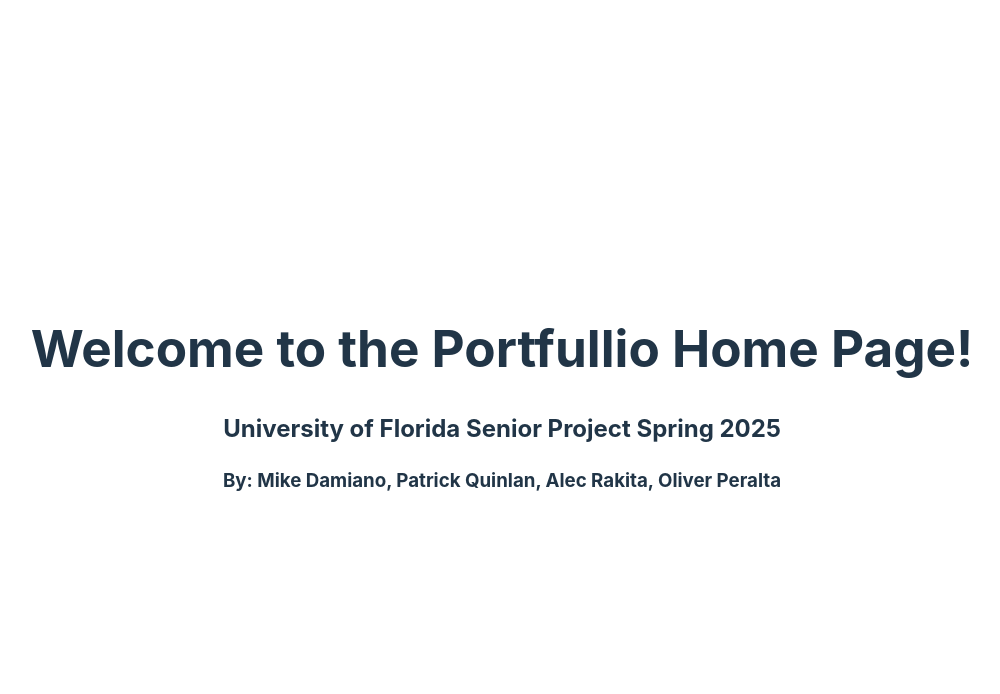
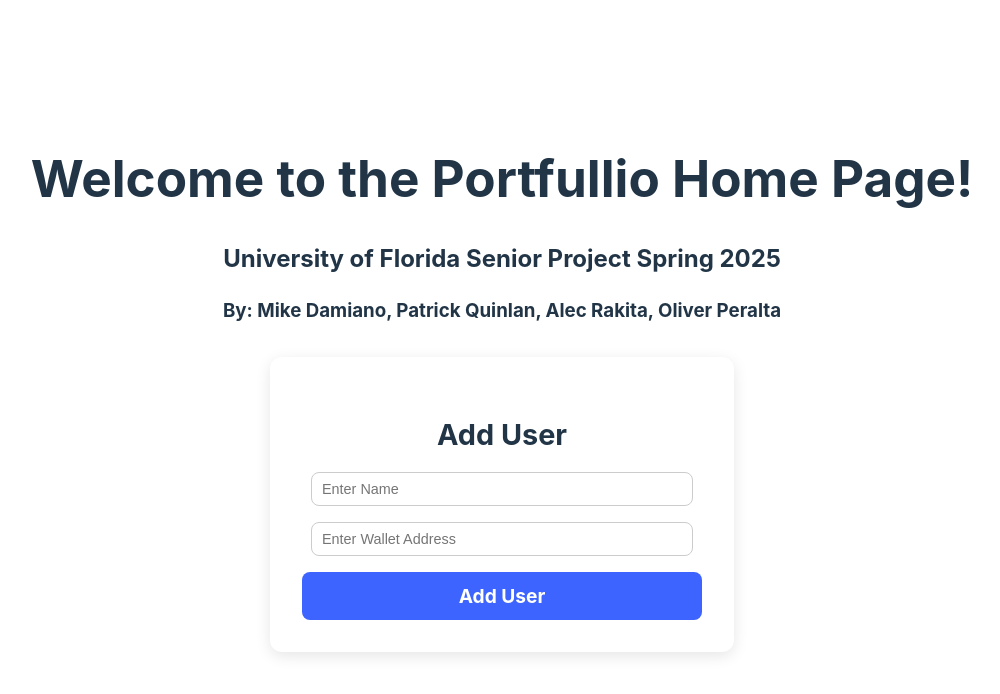
Before and after one commit to alec121212/Portfullio, a React (Vite) app in the folder portfullio/: page / in a window 1280 px wide. Shown: the top 694 px of the page, without its empty margins (138-1138 px from the left). Built offline with nearby package versions, Linux system fonts and the light colour scheme.

Commit message:
Can take input on frontend now

```diff
--- a/portfullio/src/App.css
+++ b/portfullio/src/App.css
@@ -40,3 +40,56 @@
 .read-the-docs {
   color: #888;
 }
+
+.form-container {
+  max-width: 400px;
+  margin: 2rem auto;
+  padding: 2rem;
+  background-color: #ffffff;
+  box-shadow: 0px 4px 15px rgba(0, 0, 0, 0.1);
+  border-radius: 12px;
+  text-align: center;
+}
+
+.form-heading {
+  font-size: 1.8em;
+  color: #213547;
+  margin-bottom: 1rem;
+}
+
+.form-input {
+  width: 90%;
+  padding: 8px 10px;
+  margin-bottom: 1rem;
+  border-radius: 8px;
+  border: 1px solid #ccc;
+  font-size: 0.9rem;
+  transition: border-color 0.3s ease;
+  margin-left: auto;
+  margin-right: auto;
+}
+
+
+.form-input:focus {
+  border-color: #3d64ff;
+  outline: none;
+}
+
+/* Button styling */
+.form-button {
+  width: 100%;
+  padding: 12px;
+  background-color: #3d64ff;
+  color: white;
+  font-size: 1.2em;
+  font-weight: bold;
+  border: none;
+  border-radius: 8px;
+  cursor: pointer;
+  transition: background-color 0.3s ease;
+}
+
+
+.form-button:hover {
+  background-color: #3459d9;
+}
--- /dev/null
+++ b/portfullio/src/UserForm.jsx
@@ -0,0 +1,54 @@
+import { useState } from "react";
+
+const UserForm = () => {
+    const [name, setName] = useState("");
+    const [walletAddress, setWalletAddress] = useState("");
+
+    const handleSubmit = async () => {
+        if (!name || !walletAddress) {
+            alert("Please fill in both fields.");
+            return;
+        }
+
+        const response = await fetch("http://localhost:5000/users", {
+            method: "POST",
+            headers: {
+                "Content-Type": "application/json",
+            },
+            body: JSON.stringify({ name, walletAddress }),
+        });
+
+        if (response.ok) {
+            alert("User added successfully!");
+            setName("");
+            setWalletAddress("");
+        } else {
+            alert("Failed to add user.");
+        }
+    };
+
+    return (
+        <div className="form-container">
+            <h2 className="form-heading">Add User</h2>
+            <input
+                type="text"
+                placeholder="Enter Name"
+                value={name}
+                onChange={(e) => setName(e.target.value)}
+                className="form-input"
+            />
+            <input
+                type="text"
+                placeholder="Enter Wallet Address"
+                value={walletAddress}
+                onChange={(e) => setWalletAddress(e.target.value)}
+                className="form-input"
+            />
+            <button onClick={handleSubmit} className="form-button">
+                Add User
+            </button>
+        </div>
+    );
+};
+
+export default UserForm;
--- a/portfullio/src/pages/Home.jsx
+++ b/portfullio/src/pages/Home.jsx
@@ -1,5 +1,6 @@
 // Home Screen
 import React from 'react';
+import UserForm from "../UserForm";
 
 const Home = () => {
   return (
@@ -8,6 +9,7 @@
         <h1>Welcome to the Portfullio Home Page!</h1>
         <h2>University of Florida Senior Project Spring 2025</h2>
         <h3>By: Mike Damiano, Patrick Quinlan, Alec Rakita, Oliver Peralta</h3>
+        <UserForm />
     </div>
     </>
   );
```
Also changed, not shown: 2 other files (tests, documents, lock files or other folders).
